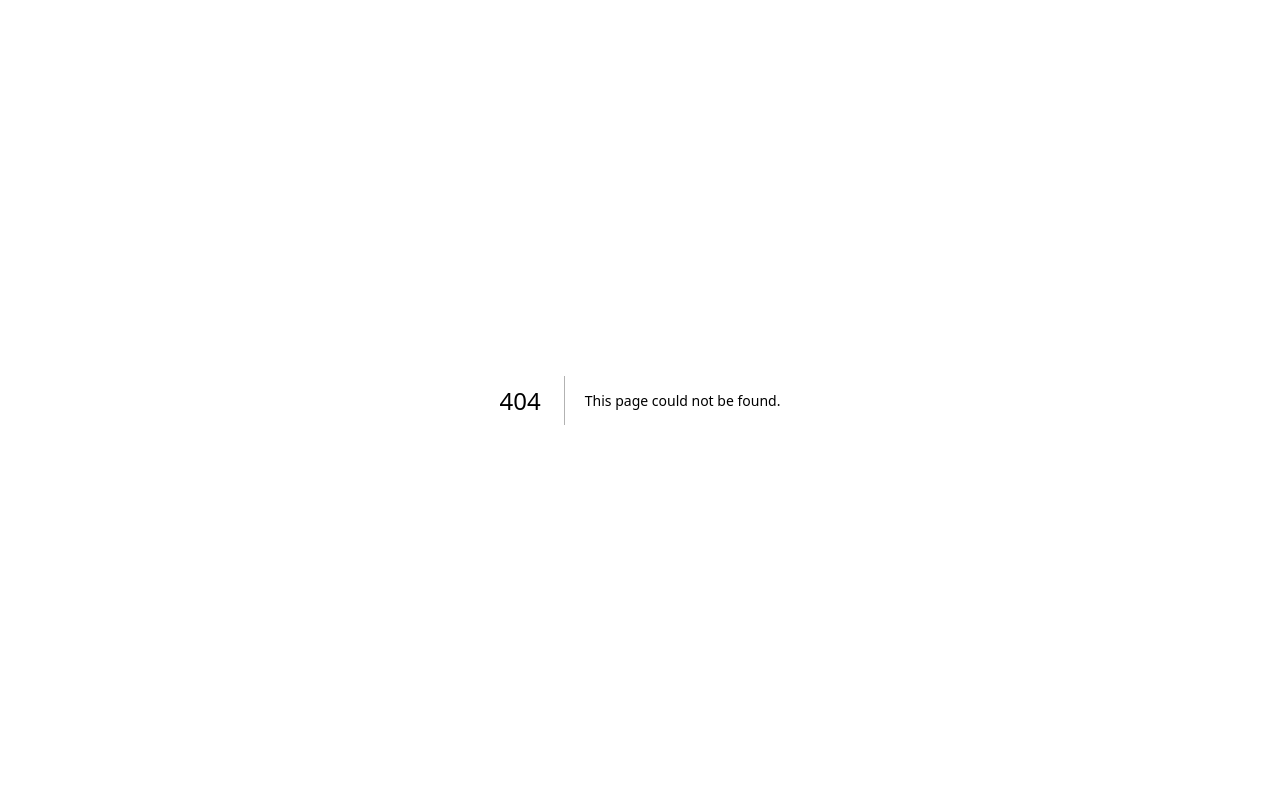
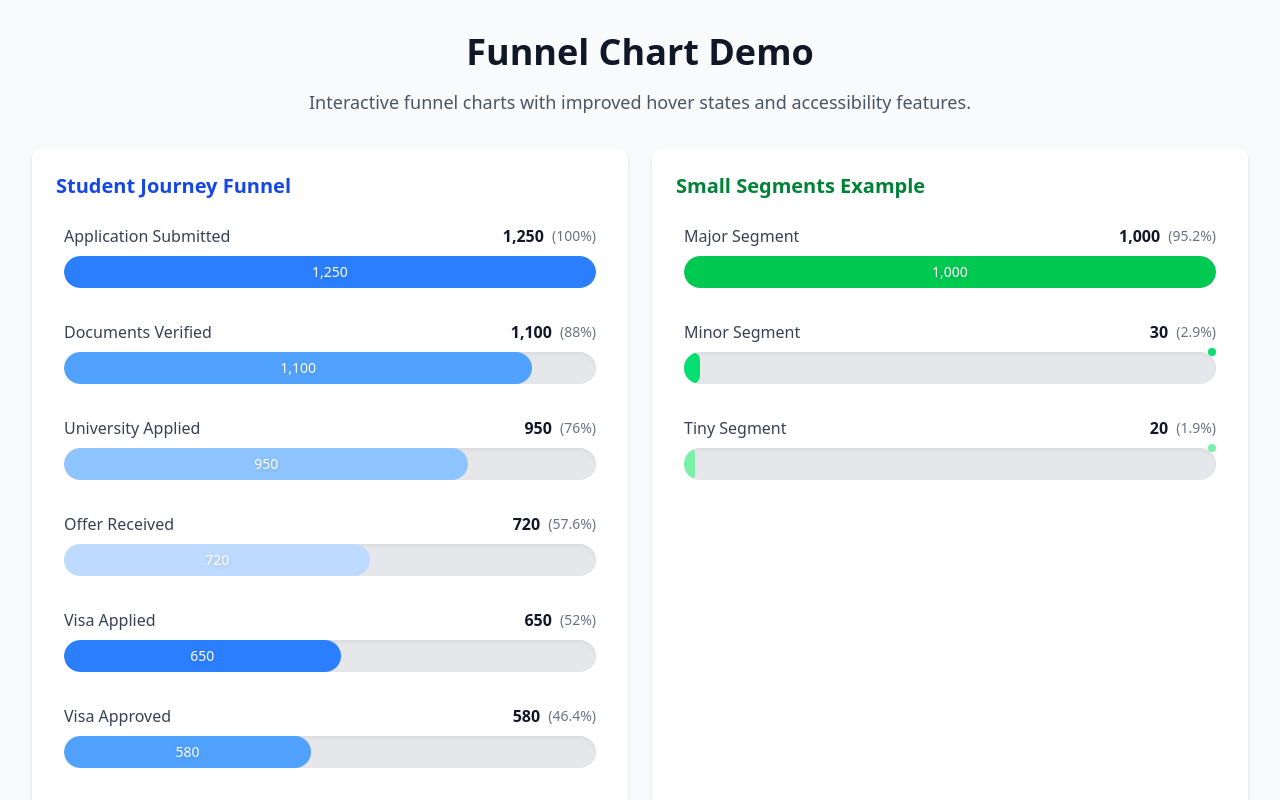
Before and after one commit to GradGuide-Team/CRM-Gradguide, a Next.js app in the folder client/: page /demo/funnel-improvements in a window 1280 px wide. Before the commit this address had no page. Shown: the top 800 px of the page. Built offline with nearby package versions, Linux system fonts and the light colour scheme.

Commit message:
fixed design issues in funnel and also added a demo page in client/src/app/demo/funnel-improvements

```diff
--- /dev/null
+++ b/client/src/app/demo/funnel-improvements/page.tsx
@@ -0,0 +1,82 @@
+'use client';
+
+import React from 'react';
+import { FunnelChart } from '@/components/FunnelChart';
+import { FunnelData } from '@/types/analytics';
+
+const demoData: FunnelData = {
+  'Application Submitted': { count: 1250, percentage: 100 },
+  'Documents Verified': { count: 1100, percentage: 88 },
+  'University Applied': { count: 950, percentage: 76 },
+  'Offer Received': { count: 720, percentage: 57.6 },
+  'Visa Applied': { count: 650, percentage: 52 },
+  'Visa Approved': { count: 580, percentage: 46.4 },
+  'Travel Completed': { count: 520, percentage: 41.6 }
+};
+
+const smallSegmentData: FunnelData = {
+  'Major Segment': { count: 1000, percentage: 95.2 },
+  'Minor Segment': { count: 30, percentage: 2.9 },
+  'Tiny Segment': { count: 20, percentage: 1.9 }
+};
+
+const colorSchemes = ['blue', 'green', 'purple', 'orange', 'red'] as const;
+
+export default function FunnelImprovementsDemo() {
+  const handleSegmentClick = (segment: string, data: any) => {
+    console.log(`Clicked: ${segment}`, data);
+  };
+
+  return (
+    <div className="min-h-screen bg-gray-50 p-4 sm:p-6 lg:p-8">
+      <div className="max-w-7xl mx-auto space-y-8">
+        <div className="text-center">
+          <h1 className="text-3xl sm:text-4xl font-bold text-gray-900 mb-4">
+            Funnel Chart Demo
+          </h1>
+          <p className="text-lg text-gray-600 max-w-3xl mx-auto">
+            Interactive funnel charts with improved hover states and accessibility features.
+          </p>
+        </div>
+
+        <div className="grid grid-cols-1 xl:grid-cols-2 gap-6">
+          <FunnelChart
+            title="Student Journey Funnel"
+            data={demoData}
+            colorScheme="blue"
+            onSegmentClick={handleSegmentClick}
+            height={400}
+          />
+
+          <FunnelChart
+            title="Small Segments Example"
+            data={smallSegmentData}
+            colorScheme="green"
+            onSegmentClick={handleSegmentClick}
+            height={400}
+          />
+        </div>
+
+        <div className="bg-white rounded-lg shadow-md p-6">
+          <h2 className="text-2xl font-semibold text-gray-800 mb-6">Color Schemes</h2>
+          <div className="grid grid-cols-1 lg:grid-cols-2 xl:grid-cols-3 gap-6">
+            {colorSchemes.map((scheme) => (
+              <FunnelChart
+                key={scheme}
+                title={`${scheme.charAt(0).toUpperCase() + scheme.slice(1)} Theme`}
+                data={{
+                  'High': { count: 100, percentage: 50 },
+                  'Medium': { count: 75, percentage: 37.5 },
+                  'Low': { count: 25, percentage: 12.5 }
+                }}
+                colorScheme={scheme}
+                onSegmentClick={handleSegmentClick}
+                height={280}
+              />
+            ))}
+          </div>
+        </div>
+      </div>
+    </div>
+  );
+}
--- a/client/src/components/AnalyticsDashboard.tsx
+++ b/client/src/components/AnalyticsDashboard.tsx
@@ -67,15 +67,15 @@ export const AnalyticsDashboard: React.FC<AnalyticsDashboardProps> = ({ classNam
   return (
     <div className={`space-y-6 ${className}`}>
       {/* Header with Key Metrics */}
-      <div className="bg-gradient-to-r from-blue-600 to-purple-600 rounded-lg p-6 text-white">
-        <h1 className="text-2xl font-bold mb-4">Student Analytics Dashboard</h1>
-        <div className="grid grid-cols-1 md:grid-cols-4 gap-4">
-          <div className="bg-white/10 rounded-lg p-4">
+      <div className="bg-gradient-to-r from-blue-600 to-purple-600 rounded-lg p-4 sm:p-6 text-white shadow-lg">
+        <h1 className="text-xl sm:text-2xl lg:text-3xl font-bold mb-4">Student Analytics Dashboard</h1>
+        <div className="grid grid-cols-1 sm:grid-cols-2 lg:grid-cols-4 gap-4">
+          <div className="bg-white/10 backdrop-blur-sm rounded-lg p-4 hover:bg-white/20 transition-all duration-200">
             <div className="flex items-center space-x-2">
-              <Users className="h-5 w-5" />
+              <Users className="h-5 w-5 flex-shrink-0" />
               <span className="text-sm font-medium">Total Students</span>
             </div>
-            <p className="text-2xl font-bold mt-1">{analytics.total_students}</p>
+            <p className="text-2xl font-bold mt-1">{analytics.total_students.toLocaleString()}</p>
           </div>
 
           <div className="bg-white/10 rounded-lg p-4">
@@ -111,81 +111,106 @@ export const AnalyticsDashboard: React.FC<AnalyticsDashboardProps> = ({ classNam
       </div>
 
       {/* Main Funnel Charts Grid */}
-      <div className="grid grid-cols-1 lg:grid-cols-2 gap-6">
+      <div className="grid grid-cols-1 xl:grid-cols-2 gap-4 sm:gap-6">
         {/* Application Path Funnel */}
+        <div className="transform transition-all duration-200 hover:scale-[1.02]">
           <FunnelChart
             title="Application Path Distribution"
             data={analytics.application_path_funnel}
             colorScheme="blue"
             onSegmentClick={(segment, data) => handleSegmentClick('application_path', segment, data)}
+            height={350}
           />
+        </div>
 
         {/* Overall Stage Funnel */}
+        <div className="transform transition-all duration-200 hover:scale-[1.02]">
           <FunnelChart
             title="Student Journey Stages"
             data={analytics.overall_stage_funnel}
             colorScheme="green"
             onSegmentClick={(segment, data) => handleSegmentClick('overall_stage', segment, data)}
+            height={350}
           />
+        </div>
 
         {/* Document Completion Funnel */}
+        <div className="transform transition-all duration-200 hover:scale-[1.02]">
           <FunnelChart
             title="Document Completion Status"
             data={analytics.document_completion_funnel}
             colorScheme="orange"
             onSegmentClick={(segment, data) => handleSegmentClick('document_completion', segment, data)}
+            height={350}
           />
+        </div>
 
         {/* University Application Funnel */}
+        <div className="transform transition-all duration-200 hover:scale-[1.02]">
           <FunnelChart
             title="University Application Status"
             data={analytics.university_application_funnel}
             colorScheme="purple"
             onSegmentClick={(segment, data) => handleSegmentClick('university_application', segment, data)}
+            height={350}
           />
+        </div>
       </div>
 
       {/* Visa Process Section */}
-      <div className="grid grid-cols-1 lg:grid-cols-2 gap-6">
+      <div className="grid grid-cols-1 xl:grid-cols-2 gap-4 sm:gap-6">
+        <div className="transform transition-all duration-200 hover:scale-[1.02]">
           <FunnelChart
             title="Visa Decision Status"
             data={analytics.visa_process_funnel.status_distribution}
             colorScheme="red"
             onSegmentClick={(segment, data) => handleSegmentClick('visa_status', segment, data)}
+            height={350}
           />
+        </div>
 
+        <div className="transform transition-all duration-200 hover:scale-[1.02]">
           <FunnelChart
             title="Visa Process Steps"
             data={analytics.visa_process_funnel.process_steps}
             colorScheme="blue"
             onSegmentClick={(segment, data) => handleSegmentClick('visa_process', segment, data)}
+            height={350}
           />
+        </div>
       </div>
 
       {/* Distribution Charts */}
-      <div className="grid grid-cols-1 lg:grid-cols-2 gap-6">
+      <div className="grid grid-cols-1 xl:grid-cols-2 gap-4 sm:gap-6">
+        <div className="transform transition-all duration-200 hover:scale-[1.02]">
           <FunnelChart
             title="Country Distribution"
             data={analytics.country_distribution}
             colorScheme="green"
             onSegmentClick={(segment, data) => handleSegmentClick('country', segment, data)}
+            height={350}
           />
+        </div>
 
+        <div className="transform transition-all duration-200 hover:scale-[1.02]">
           <FunnelChart
             title="Counselor Distribution"
             data={analytics.counselor_distribution}
             colorScheme="purple"
             onSegmentClick={(segment, data) => handleSegmentClick('counselor', segment, data)}
+            height={350}
           />
+        </div>
       </div>
 
       {/* Refresh Info */}
-      <div className="text-center text-sm text-gray-500 mt-8">
-        <p>Data refreshes automatically every 30 seconds</p>
+      <div className="text-center text-sm text-gray-500 mt-8 p-4 bg-gray-50 rounded-lg">
+        <p className="mb-2">Data refreshes automatically every 30 seconds</p>
         <button
           onClick={() => refetch()}
-          className="mt-2 text-blue-500 hover:text-blue-700 underline"
+          className="inline-flex items-center px-4 py-2 text-sm font-medium text-blue-600 bg-blue-50 border border-blue-200 rounded-lg hover:bg-blue-100 hover:text-blue-700 focus:outline-none focus:ring-2 focus:ring-blue-500 focus:ring-opacity-50 transition-all duration-200"
         >
+          <TrendingUp className="w-4 h-4 mr-2" />
           Refresh Now
         </button>
       </div>
--- a/client/src/components/FunnelChart.tsx
+++ b/client/src/components/FunnelChart.tsx
@@ -8,7 +8,9 @@ const colorSchemes = {
     tertiary: 'bg-blue-300',
     quaternary: 'bg-blue-200',
     text: 'text-blue-700',
-    hover: 'hover:bg-blue-600'
+    hover: 'hover:bg-blue-600',
+    hoverContainer: 'hover:bg-blue-50',
+    focus: 'focus:ring-2 focus:ring-blue-300 focus:ring-opacity-50'
   },
   green: {
     primary: 'bg-green-500',
@@ -16,7 +18,9 @@ const colorSchemes = {
     tertiary: 'bg-green-300',
     quaternary: 'bg-green-200',
     text: 'text-green-700',
-    hover: 'hover:bg-green-600'
+    hover: 'hover:bg-green-600',
+    hoverContainer: 'hover:bg-green-50',
+    focus: 'focus:ring-2 focus:ring-green-300 focus:ring-opacity-50'
   },
   purple: {
     primary: 'bg-purple-500',
@@ -24,7 +28,9 @@ const colorSchemes = {
     tertiary: 'bg-purple-300',
     quaternary: 'bg-purple-200',
     text: 'text-purple-700',
-    hover: 'hover:bg-purple-600'
+    hover: 'hover:bg-purple-600',
+    hoverContainer: 'hover:bg-purple-50',
+    focus: 'focus:ring-2 focus:ring-purple-300 focus:ring-opacity-50'
   },
   orange: {
     primary: 'bg-orange-500',
@@ -32,7 +38,9 @@ const colorSchemes = {
     tertiary: 'bg-orange-300',
     quaternary: 'bg-orange-200',
     text: 'text-orange-700',
-    hover: 'hover:bg-orange-600'
+    hover: 'hover:bg-orange-600',
+    hoverContainer: 'hover:bg-orange-50',
+    focus: 'focus:ring-2 focus:ring-orange-300 focus:ring-opacity-50'
   },
   red: {
     primary: 'bg-red-500',
@@ -40,7 +48,9 @@ const colorSchemes = {
     tertiary: 'bg-red-300',
     quaternary: 'bg-red-200',
     text: 'text-red-700',
-    hover: 'hover:bg-red-600'
+    hover: 'hover:bg-red-600',
+    hoverContainer: 'hover:bg-red-50',
+    focus: 'focus:ring-2 focus:ring-red-300 focus:ring-opacity-50'
   }
 };
 
@@ -54,6 +64,7 @@ export const FunnelChart: React.FC<FunnelChartProps> = ({
 }) => {
   const colors = colorSchemes[colorScheme];
   const colorVariants = [colors.primary, colors.secondary, colors.tertiary, colors.quaternary];
+  const hoverVariants = [colors.hover, colors.hover, colors.hover, colors.hover];
 
   // Sort data by count (descending) for funnel effect
   const sortedEntries = Object.entries(data).sort(([, a], [, b]) => b.count - a.count);
@@ -62,44 +73,75 @@ export const FunnelChart: React.FC<FunnelChartProps> = ({
   const maxCount = Math.max(...Object.values(data).map(item => item.count));
 
   return (
-    <div className="bg-white rounded-lg shadow-md p-6" style={{ height }}>
-      <h3 className={`text-lg font-semibold mb-4 ${colors.text}`}>{title}</h3>
+    <div className="bg-white rounded-lg shadow-md p-4 sm:p-6" style={{ minHeight: height }}>
+      <h3 className={`text-lg sm:text-xl font-semibold mb-4 ${colors.text}`}>{title}</h3>
 
-      <div className="space-y-3">
+      <div className="space-y-3 sm:space-y-4">
         {sortedEntries.map(([segment, segmentData], index) => {
           const widthPercentage = maxCount > 0 ? (segmentData.count / maxCount) * 100 : 0;
           const colorClass = colorVariants[index % colorVariants.length];
+          const hoverClass = hoverVariants[index % hoverVariants.length];
+          const isClickable = !!onSegmentClick;
 
           return (
             <div
               key={segment}
-              className={`relative transition-all duration-200 ${
-                onSegmentClick ? `cursor-pointer ${colors.hover}` : ''
-              }`}
+              className={`
+                group relative p-2 rounded-lg transition-all duration-200
+                ${isClickable ? `cursor-pointer ${colors.hoverContainer} ${colors.focus}` : ''}
+                ${isClickable ? 'hover:shadow-sm hover:scale-[1.02]' : ''}
+                focus:outline-none
+              `}
               onClick={() => onSegmentClick?.(segment, segmentData)}
+              onKeyDown={(e) => {
+                if (isClickable && (e.key === 'Enter' || e.key === ' ')) {
+                  e.preventDefault();
+                  onSegmentClick?.(segment, segmentData);
+                }
+              }}
+              tabIndex={isClickable ? 0 : -1}
+              role={isClickable ? 'button' : undefined}
+              aria-label={isClickable ? `${segment}: ${segmentData.count} items (${segmentData.percentage}%)` : undefined}
             >
-              <div className="flex items-center justify-between mb-1">
-                <span className="text-sm font-medium text-gray-700">{segment}</span>
-                <div className="flex items-center space-x-2">
-                  <span className="text-sm font-bold text-gray-900">{segmentData.count}</span>
+              <div className="flex items-center justify-between mb-2">
+                <span className="text-sm sm:text-base font-medium text-gray-700 truncate pr-2">
+                  {segment}
+                </span>
+                <div className="flex items-center space-x-2 flex-shrink-0">
+                  <span className="text-sm sm:text-base font-bold text-gray-900">
+                    {segmentData.count.toLocaleString()}
+                  </span>
                   {showPercentages && (
-                    <span className="text-xs text-gray-500">({segmentData.percentage}%)</span>
+                    <span className="text-xs sm:text-sm text-gray-500">
+                      ({segmentData.percentage}%)
+                    </span>
                   )}
                 </div>
               </div>
 
-              <div className="relative bg-gray-200 rounded-full h-8 overflow-hidden">
+              <div className="relative bg-gray-200 rounded-full h-6 sm:h-8 overflow-hidden shadow-inner">
                 <div
-                  className={`${colorClass} h-full rounded-full transition-all duration-500 ease-out flex items-center justify-center`}
+                  className={`
+                    ${colorClass} h-full rounded-full transition-all duration-300 ease-out
+                    flex items-center justify-center relative overflow-hidden
+                    ${isClickable ? `group-hover:brightness-110 group-hover:saturate-110` : ''}
+                  `}
                   style={{ width: `${widthPercentage}%` }}
                 >
-                  {segmentData.count > 0 && (
-                    <span className="text-white text-xs font-medium px-2">
-                      {segmentData.count}
+                  {segmentData.count > 0 && widthPercentage > 15 && (
+                    <span className="text-white text-xs sm:text-sm font-medium px-2 relative z-10 drop-shadow-sm">
+                      {segmentData.count.toLocaleString()}
                     </span>
                   )}
                 </div>
               </div>
+
+              {/* Progress indicator for very small segments */}
+              {widthPercentage < 5 && segmentData.count > 0 && (
+                <div className="absolute right-2 top-1/2 transform -translate-y-1/2">
+                  <div className={`w-2 h-2 rounded-full ${colorClass}`} />
+                </div>
+              )}
             </div>
           );
         })}
@@ -107,7 +149,10 @@ export const FunnelChart: React.FC<FunnelChartProps> = ({
 
       {sortedEntries.length === 0 && (
         <div className="flex items-center justify-center h-32 text-gray-500">
-          <p>No data available</p>
+          <div className="text-center">
+            <div className="text-4xl mb-2">📊</div>
+            <p className="text-sm sm:text-base">No data available</p>
+          </div>
         </div>
       )}
     </div>
```
Lines whose indentation alone changed are shown as unchanged.
